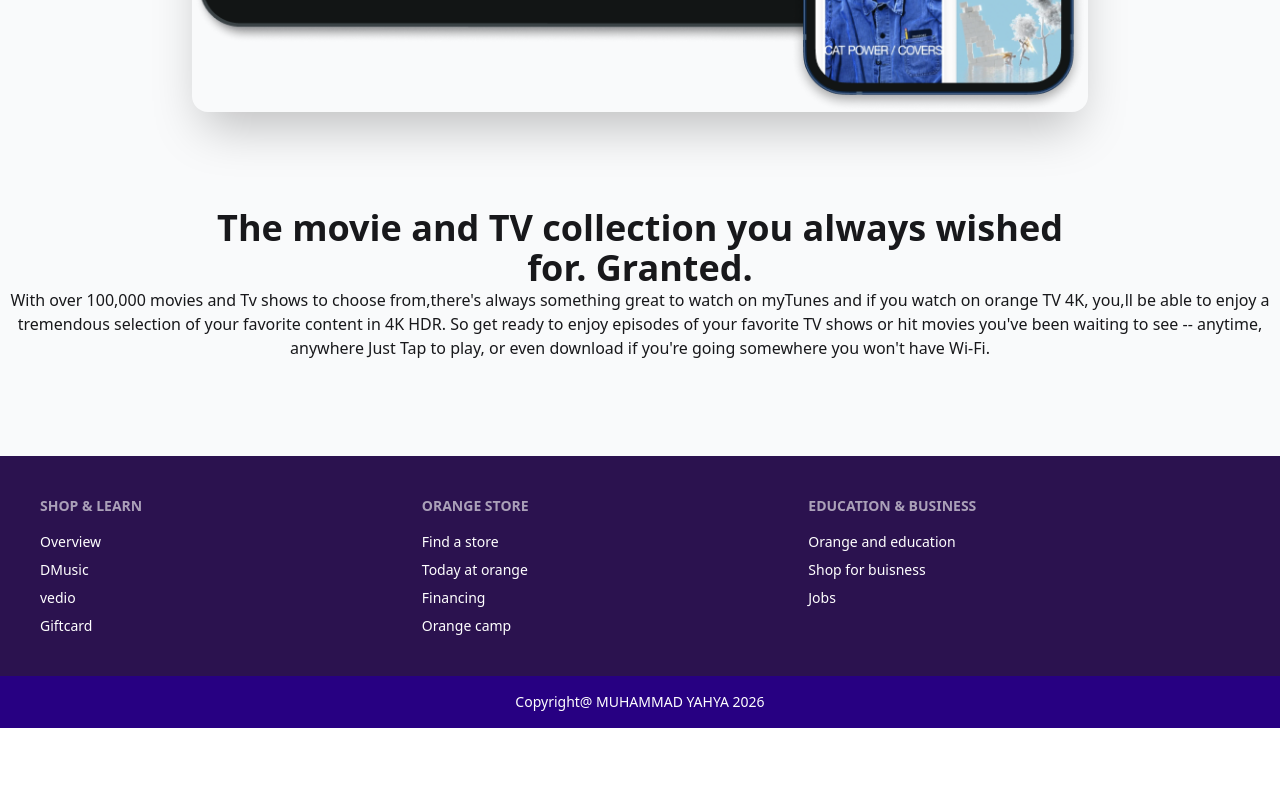
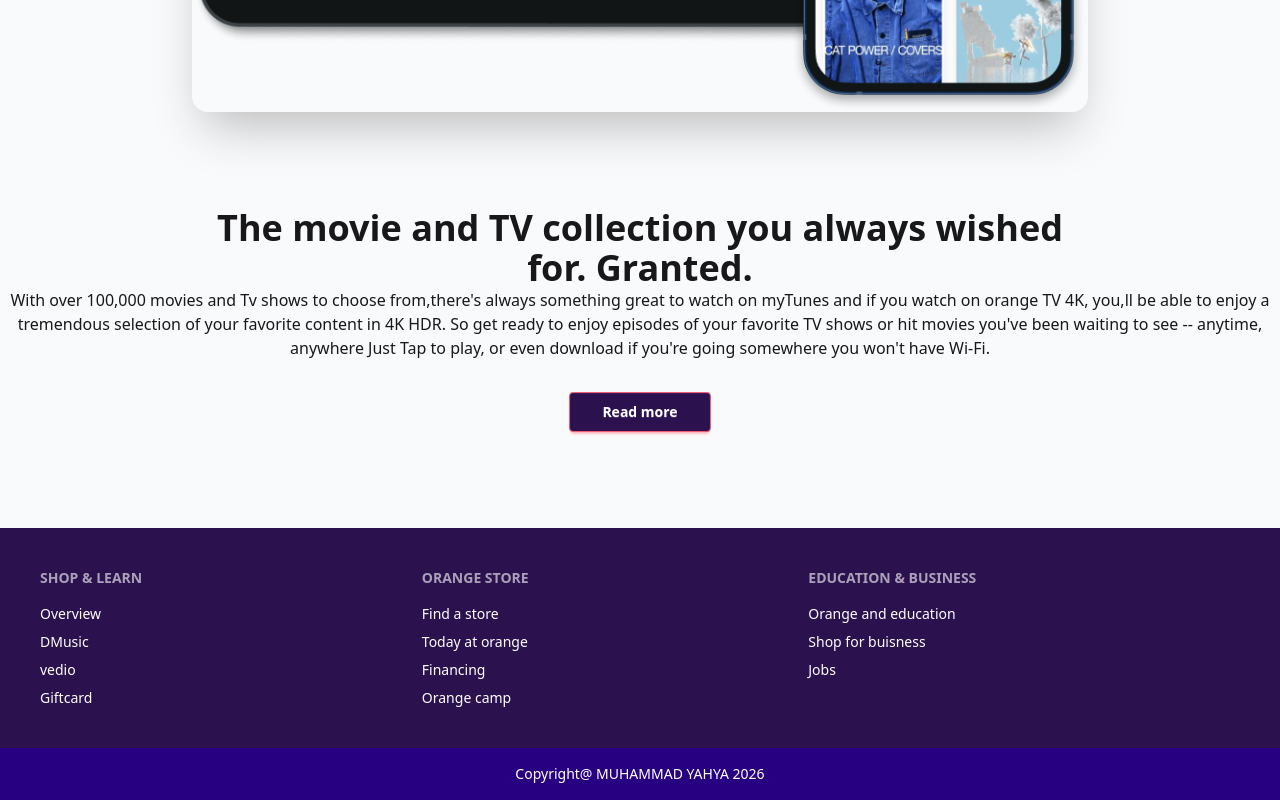
Before and after one commit to myahya29/my-tune-website, a plain HTML site: page index.html in a window 1280 px wide. Shown: the part 1528-2328 px from the top of the page. Before the commit the page ends 2256 px from the top, so only its background shows below. Drawn offline with Linux system fonts and the light colour scheme.

Commit message:
button added

```diff
--- a/index.html
+++ b/index.html
@@ -105,6 +105,7 @@
 on myTunes and if you watch on orange TV 4K, you,ll be able to enjoy a tremendous selection
 of your favorite content in 4K HDR. So get ready to enjoy episodes of your favorite TV shows or hit movies you've been waiting
 to see -- anytime, anywhere Just Tap to play, or even download if you're going somewhere you won't have Wi-Fi.</p>
+<button class="bg-[#2b124f] text-white btn btn-error mt-8 px-8">Read more</button>
 </section>
 <!-- footer  -->
  <footer class="footer sm:footer-horizontal bg-[#2b124f] text-white text-neutral-content p-10">
```
